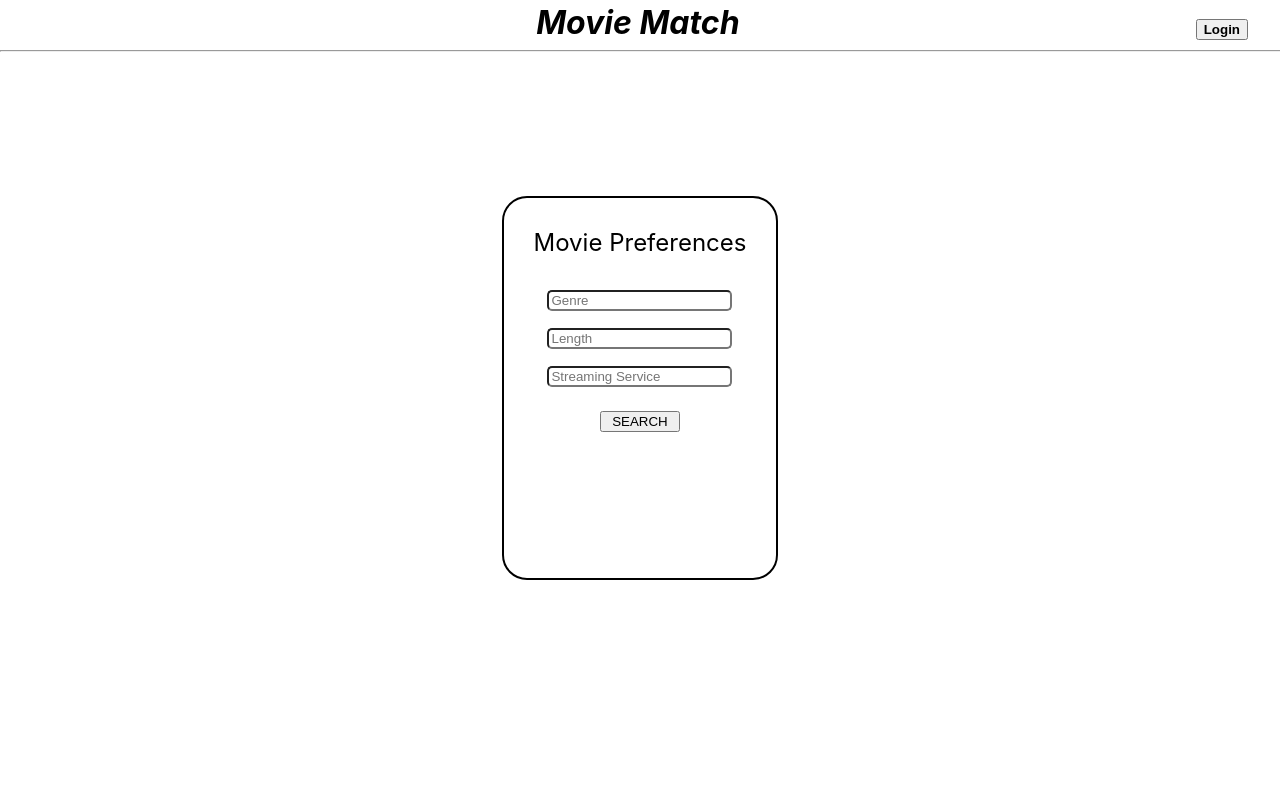
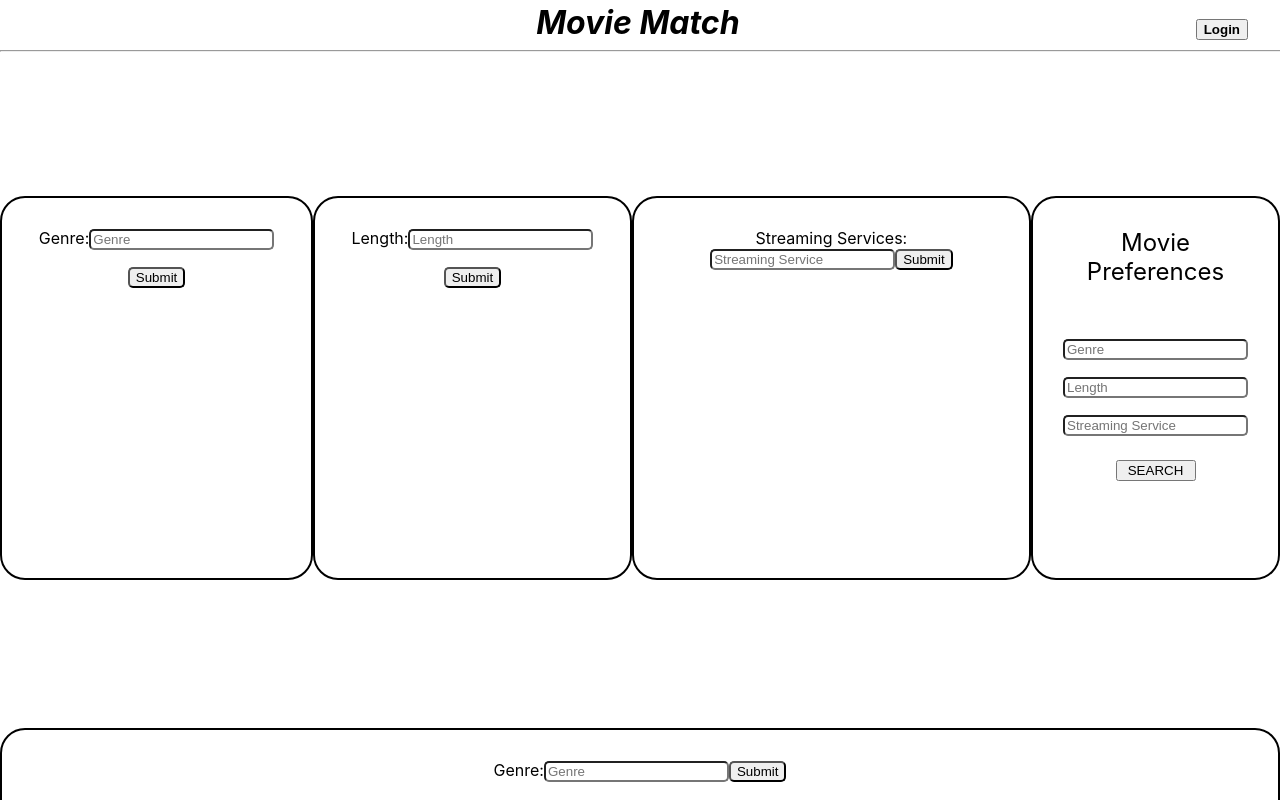
Before and after one commit to jwemmons/411-f22-a5-team7, a React (Create React App) app in the folder moviematch/: page / in a window 1280 px wide. Shown: the top 800 px of the page. Built offline with nearby package versions, Linux system fonts and the light colour scheme.

Commit message:
Added "submittable" textboxes. Looks messy, will edit next

```diff
--- a/moviematch/src/App.js
+++ b/moviematch/src/App.js
@@ -1,5 +1,6 @@
 import './App.css';
 import Form from './components/form';
+import GenreForm from './components/Genres';
 import Navbar from './components/navbar';
 
 
@@ -8,6 +9,7 @@ function App() {
     <div className="App">
       <Navbar></Navbar>
       <Form></Form>
+      <GenreForm></GenreForm>
     </div>
   );
 }
--- /dev/null
+++ b/moviematch/src/components/Genres.js
@@ -0,0 +1,35 @@
+import React from 'react';
+
+class GenreForm extends React.Component {
+    constructor(props) {
+      super(props);
+      this.state = {value: ''};
+
+      this.handleChange = this.handleChange.bind(this);
+      this.handleSubmit = this.handleSubmit.bind(this);
+    }
+
+    handleChange(event) {
+      this.setState({value: event.target.value});
+    }
+
+    handleSubmit(event) {
+      alert('A genre was submitted: ' + this.state.value);
+      event.preventDefault();
+    }
+
+    render() {
+      return (
+
+        <form onSubmit={this.handleSubmit}>
+          Genre:
+          <label>
+            <input type="text" placeholder='Genre' value={this.state.value} onChange={this.handleChange} />
+          </label>
+          <input type="submit" value="Submit" />
+        </form>
+      );
+    }
+  }
+
+  export default GenreForm
--- /dev/null
+++ b/moviematch/src/components/Length.js
@@ -0,0 +1,34 @@
+import React from 'react';
+
+class LengthForm extends React.Component {
+    constructor(props) {
+      super(props);
+      this.state = {value: ''};
+
+      this.handleChange = this.handleChange.bind(this);
+      this.handleSubmit = this.handleSubmit.bind(this);
+    }
+
+    handleChange(event) {
+      this.setState({value: event.target.value});
+    }
+
+    handleSubmit(event) {
+      alert('A length was submitted: ' + this.state.value);
+      event.preventDefault();
+    }
+
+    render() {
+      return (
+        <form onSubmit={this.handleSubmit}>
+                    Length:
+          <label>
+            <input type="text" placeholder='Length' value={this.state.value} onChange={this.handleChange} />
+          </label>
+          <input type="submit" value="Submit" />
+        </form>
+      );
+    }
+  }
+
+  export default LengthForm
--- /dev/null
+++ b/moviematch/src/components/Stream.js
@@ -0,0 +1,34 @@
+import React from 'react';
+
+class StreamForm extends React.Component {
+    constructor(props) {
+      super(props);
+      this.state = {value: ''};
+
+      this.handleChange = this.handleChange.bind(this);
+      this.handleSubmit = this.handleSubmit.bind(this);
+    }
+
+    handleChange(event) {
+      this.setState({value: event.target.value});
+    }
+
+    handleSubmit(event) {
+      alert('A streaming service was submitted: ' + this.state.value);
+      event.preventDefault();
+    }
+
+    render() {
+      return (
+        <form onSubmit={this.handleSubmit}>
+                      Streaming Services:
+          <label>
+            <input type="text" placeholder='Streaming Service' value={this.state.value} onChange={this.handleChange} />
+          </label>
+          <input type="submit" value="Submit" />
+        </form>
+      );
+    }
+  }
+
+  export default StreamForm
--- a/moviematch/src/components/form.js
+++ b/moviematch/src/components/form.js
@@ -1,11 +1,20 @@
 import '../styles/form.css'
+import GenreForm from './Genres';
+import LengthForm from './Length' ;
+import StreamForm from './Stream';
 
 function Form() {
   return (
     <div className="form-container">
+
+              <GenreForm></GenreForm>
+              <LengthForm></LengthForm>
+              <StreamForm></StreamForm>
+
       <form>
         <div className='formTitle'>Movie Preferences</div>
-        <label className='enterGenre'>
+        <br/>
+        <label className=''>
             <input type="text" placeholder='Genre'></input>
         </label><br/>
         <label className=''>
```
